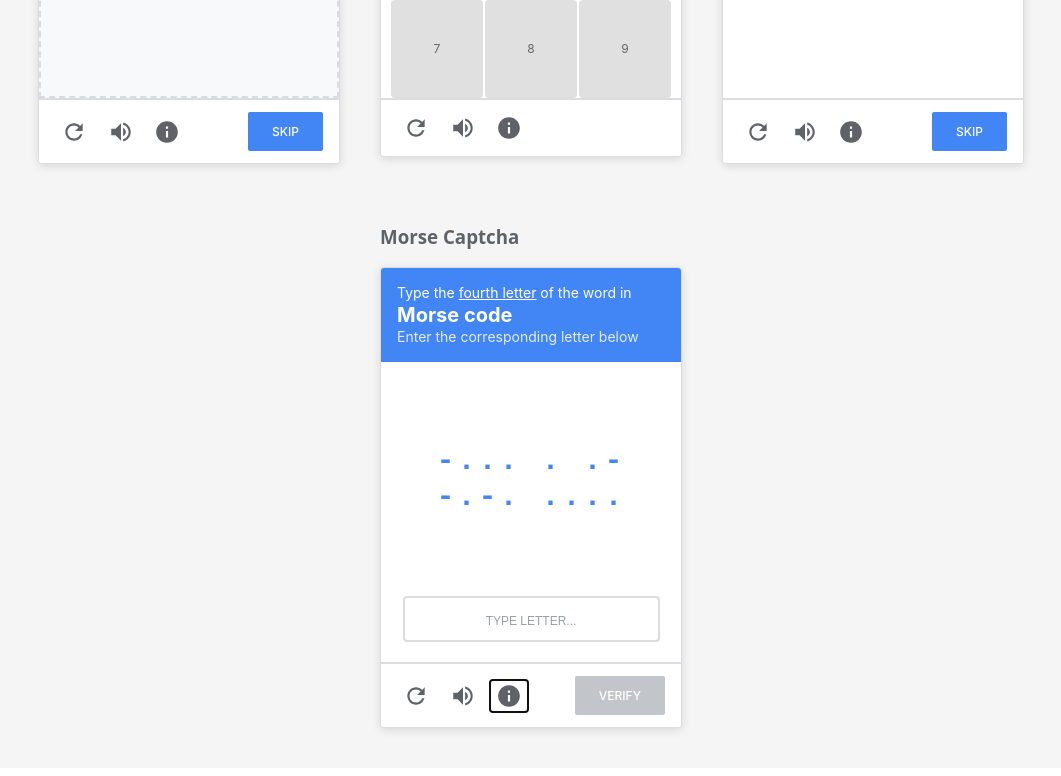
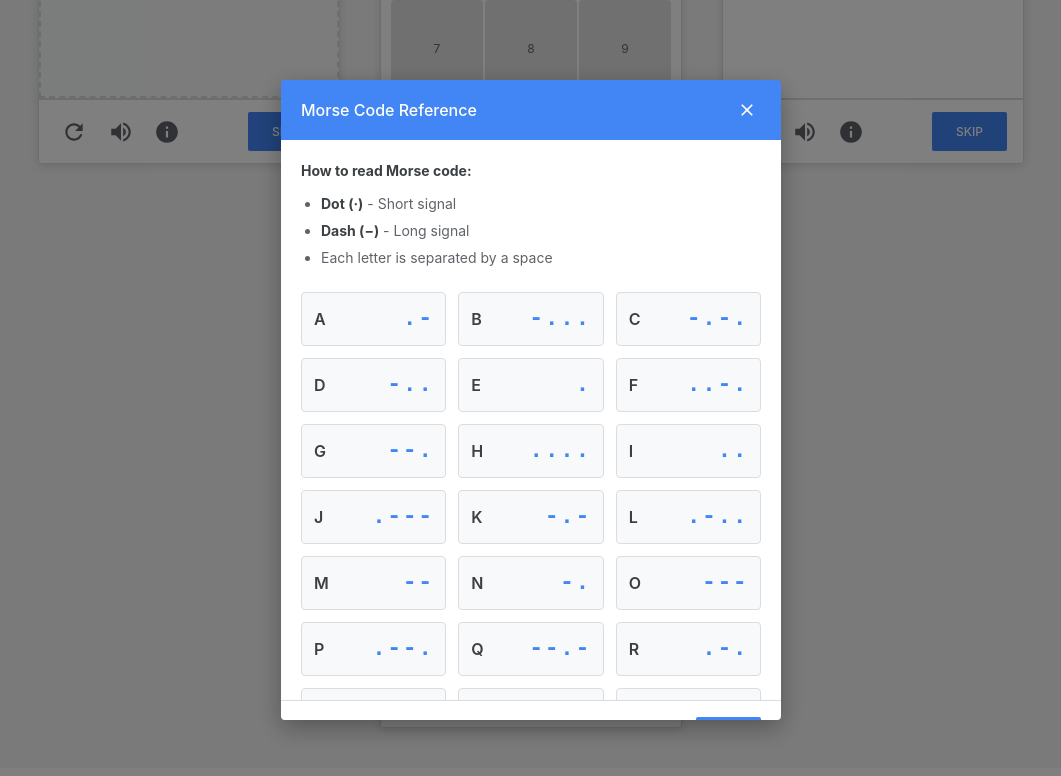
Before and after one commit to KillianHzr/captchas, a React (Vite) app: page / in a window 1280 px wide. Both pictures are taken after a click on the button 617 px from the left and 1277 px from the top of the page. Shown: the part 582-1358 px from the top of the page, without its empty margins (109-1170 px from the left). Built offline with nearby package versions, Linux system fonts and the light colour scheme.

Commit message:
ADD Indice captcha

```diff
--- /dev/null
+++ b/src/components/InfoModal/InfoModal.jsx
@@ -0,0 +1,61 @@
+import React from 'react';
+import './InfoModal.scss';
+
+const InfoModal = ({ isOpen, onClose, title, children }) => {
+  if (!isOpen) return null;
+
+  const handleOverlayClick = (e) => {
+    if (e.target === e.currentTarget) {
+      onClose();
+    }
+  };
+
+  const handleKeyDown = (e) => {
+    if (e.key === 'Escape') {
+      onClose();
+    }
+  };
+
+  React.useEffect(() => {
+    if (isOpen) {
+      document.addEventListener('keydown', handleKeyDown);
+      document.body.style.overflow = 'hidden';
+    }
+
+    return () => {
+      document.removeEventListener('keydown', handleKeyDown);
+      document.body.style.overflow = 'unset';
+    };
+  }, [isOpen]);
+
+  return (
+    <div className="info-modal-overlay" onClick={handleOverlayClick}>
+      <div className="info-modal">
+        <div className="info-modal-header">
+          <h3 className="info-modal-title">{title}</h3>
+          <button
+            className="info-modal-close"
+            onClick={onClose}
+            aria-label="Close modal"
+          >
+            <svg width="20" height="20" viewBox="0 0 24 24">
+              <path d="M19 6.41L17.59 5 12 10.59 6.41 5 5 6.41 10.59 12 5 17.59 6.41 19 12 13.41 17.59 19 19 17.59 13.41 12z"/>
+            </svg>
+          </button>
+        </div>
+
+        <div className="info-modal-content">
+          {children}
+        </div>
+
+        <div className="info-modal-footer">
+          <button className="info-modal-ok-btn" onClick={onClose}>
+            OK
+          </button>
+        </div>
+      </div>
+    </div>
+  );
+};
+
+export default InfoModal;
--- /dev/null
+++ b/src/components/InfoModal/InfoModal.scss
@@ -0,0 +1,141 @@
+// Variables reCAPTCHA
+$recaptcha-blue: #4285f4;
+$recaptcha-border: #dadce0;
+$recaptcha-text: #3c4043;
+$recaptcha-subtitle: #5f6368;
+$recaptcha-bg: #ffffff;
+$recaptcha-shadow: rgba(0, 0, 0, 0.12);
+
+.info-modal-overlay {
+  position: fixed;
+  top: 0;
+  left: 0;
+  right: 0;
+  bottom: 0;
+  background: rgba(0, 0, 0, 0.5);
+  display: flex;
+  align-items: center;
+  justify-content: center;
+  z-index: 10000;
+  padding: 20px;
+  animation: fadeIn 0.2s ease-in-out;
+}
+
+@keyframes fadeIn {
+  from {
+    opacity: 0;
+  }
+  to {
+    opacity: 1;
+  }
+}
+
+.info-modal {
+  background: $recaptcha-bg;
+  border-radius: 4px;
+  box-shadow: 0 8px 24px rgba(0, 0, 0, 0.3);
+  max-width: 500px;
+  width: 100%;
+  max-height: 80vh;
+  overflow: auto;
+  font-family: -apple-system, BlinkMacSystemFont, 'Segoe UI', Roboto, sans-serif;
+  animation: slideIn 0.2s ease-in-out;
+
+  @media (max-width: 768px) {
+    max-width: 90vw;
+    max-height: 90vh;
+  }
+}
+
+@keyframes slideIn {
+  from {
+    opacity: 0;
+    transform: scale(0.9) translateY(-20px);
+  }
+  to {
+    opacity: 1;
+    transform: scale(1) translateY(0);
+  }
+}
+
+.info-modal-header {
+  background: $recaptcha-blue;
+  color: white;
+  padding: 16px 20px;
+  display: flex;
+  justify-content: space-between;
+  align-items: center;
+
+  .info-modal-title {
+    margin: 0;
+    font-size: 16px;
+    font-weight: 500;
+  }
+
+  .info-modal-close {
+    background: none;
+    border: none;
+    color: white;
+    cursor: pointer;
+    padding: 4px;
+    border-radius: 2px;
+    display: flex;
+    align-items: center;
+    justify-content: center;
+    transition: background-color 0.2s ease;
+
+    &:hover {
+      background: rgba(255, 255, 255, 0.1);
+    }
+
+    &:active {
+      background: rgba(255, 255, 255, 0.2);
+    }
+
+    svg {
+      fill: currentColor;
+    }
+  }
+}
+
+.info-modal-content {
+  padding: 20px;
+  overflow-y: auto;
+  max-height: calc(80vh - 120px);
+
+  @media (max-width: 768px) {
+    padding: 16px;
+    max-height: calc(90vh - 120px);
+  }
+}
+
+.info-modal-footer {
+  padding: 16px 20px;
+  border-top: 1px solid $recaptcha-border;
+  display: flex;
+  justify-content: flex-end;
+
+  @media (max-width: 768px) {
+    padding: 12px 16px;
+  }
+
+  .info-modal-ok-btn {
+    background: $recaptcha-blue;
+    color: white;
+    border: none;
+    padding: 8px 24px;
+    border-radius: 2px;
+    font-size: 12px;
+    font-weight: 500;
+    cursor: pointer;
+    transition: background-color 0.2s ease;
+
+    &:hover {
+      background: #3367d6;
+    }
+
+    &:active {
+      background: #2954c7;
+    }
+  }
+}
--- /dev/null
+++ b/src/components/InfoModal/index.js
@@ -0,0 +1 @@
+export { default } from './InfoModal';
--- a/src/components/MorseCaptcha/MorseCaptcha.jsx
+++ b/src/components/MorseCaptcha/MorseCaptcha.jsx
@@ -1,5 +1,6 @@
 import React, { useState, useEffect } from 'react';
 import ReCaptchaTemplate from '../ReCaptchaTemplate';
+import InfoModal from '../InfoModal';
 import './MorseCaptcha.scss';
 
 const MorseCaptcha = ({ onValidate, onSkip, onRefresh, onAudio, onInfo }) => {
@@ -10,6 +11,7 @@ const MorseCaptcha = ({ onValidate, onSkip, onRefresh, onAudio, onInfo }) => {
   const [isValid, setIsValid] = useState(false);
   const [isDevMode, setIsDevMode] = useState(false);
   const [showAlert, setShowAlert] = useState({ show: false, isCorrect: false });
+  const [showInfoModal, setShowInfoModal] = useState(false);
 
   // Dictionnaire morse
   const morseDict = {
@@ -63,12 +65,16 @@ const MorseCaptcha = ({ onValidate, onSkip, onRefresh, onAudio, onInfo }) => {
 
   // Gestion de l'input utilisateur
   const handleInputChange = (e) => {
-    const value = e.target.value.toUpperCase().replace(/[^A-Z]/g, '');
-    if (value.length <= 1) {
-      setUserInput(value);
-      const targetLetter = currentWord[targetLetterIndex];
-      setIsValid(value === targetLetter);
+    let value = e.target.value.toUpperCase().replace(/[^A-Z]/g, '');
+
+    // Si on a plus d'un caractère, garder seulement le dernier
+    if (value.length > 1) {
+      value = value.slice(-1);
     }
+
+    setUserInput(value);
+    const targetLetter = currentWord[targetLetterIndex];
+    setIsValid(value === targetLetter);
   };
 
   // Gestion de la touche Enter
@@ -95,6 +101,12 @@ const MorseCaptcha = ({ onValidate, onSkip, onRefresh, onAudio, onInfo }) => {
   const handleRefresh = () => {
     generateChallenge();
     if (onRefresh) onRefresh();
+  };
+
+  // Gestion de l'info modal
+  const handleInfo = () => {
+    setShowInfoModal(true);
+    if (onInfo) onInfo();
   };
 
   // Position ordinale
@@ -127,7 +139,7 @@ const MorseCaptcha = ({ onValidate, onSkip, onRefresh, onAudio, onInfo }) => {
         onSkip={onSkip}
         onRefresh={handleRefresh}
         onAudio={onAudio}
-        onInfo={onInfo}
+        onInfo={handleInfo}
       >
         <div className="morse-captcha">
           {isDevMode ? (
@@ -161,7 +173,6 @@ const MorseCaptcha = ({ onValidate, onSkip, onRefresh, onAudio, onInfo }) => {
               onKeyDown={handleKeyDown}
               placeholder="Type letter..."
               className="letter-input"
-              maxLength="1"
             />
           </div>
         </div>
@@ -178,6 +189,31 @@ const MorseCaptcha = ({ onValidate, onSkip, onRefresh, onAudio, onInfo }) => {
           {showAlert.isCorrect ? '✓ Correct!' : '✗ Wrong!'}
         </div>
       )}
+
+      <InfoModal
+        isOpen={showInfoModal}
+        onClose={() => setShowInfoModal(false)}
+        title="Morse Code Reference"
+      >
+        <div className="morse-alphabet">
+          <div className="morse-info">
+            <p><strong>How to read Morse code:</strong></p>
+            <ul>
+              <li><strong>Dot (·)</strong> - Short signal</li>
+              <li><strong>Dash (−)</strong> - Long signal</li>
+              <li>Each letter is separated by a space</li>
+            </ul>
+          </div>
+          <div className="morse-alphabet-grid">
+            {Object.entries(morseDict).map(([letter, morse]) => (
+              <div key={letter} className="morse-alphabet-item">
+                <span className="morse-letter">{letter}</span>
+                <span className="morse-code">{morse}</span>
+              </div>
+            ))}
+          </div>
+        </div>
+      </InfoModal>
     </>
   );
 };
--- a/src/components/MorseCaptcha/MorseCaptcha.scss
+++ b/src/components/MorseCaptcha/MorseCaptcha.scss
@@ -219,3 +219,69 @@
     font-size: 13px;
   }
 }
+
+// Styles pour la modal d'alphabet morse
+.morse-alphabet {
+  .morse-alphabet-grid {
+    display: grid;
+    grid-template-columns: repeat(auto-fit, minmax(120px, 1fr));
+    gap: 12px;
+
+    @media (max-width: 480px) {
+      grid-template-columns: repeat(auto-fit, minmax(100px, 1fr));
+      gap: 8px;
+    }
+  }
+
+  .morse-alphabet-item {
+    display: flex;
+    justify-content: space-between;
+    align-items: center;
+    padding: 8px 12px;
+    background: #f8f9fa;
+    border: 1px solid #dadce0;
+    border-radius: 4px;
+
+    .morse-letter {
+      font-size: 16px;
+      font-weight: 600;
+      color: #3c4043;
+    }
+
+    .morse-code {
+      font-family: 'Courier New', monospace;
+      font-size: 24px;
+      font-weight: 900;
+      color: #4285f4;
+      letter-spacing: 1px;
+    }
+  }
+
+  .morse-info {
+    color: #5f6368;
+    font-size: 14px;
+    line-height: 1.5;
+    margin-bottom: 24px;
+
+    p {
+      margin: 0 0 12px 0;
+    }
+
+    ul {
+      margin: 0;
+      padding-left: 20px;
+
+      li {
+        margin-bottom: 6px;
+
+        &:last-child {
+          margin-bottom: 0;
+        }
+      }
+    }
+
+    strong {
+      color: #3c4043;
+    }
+  }
+}
```
